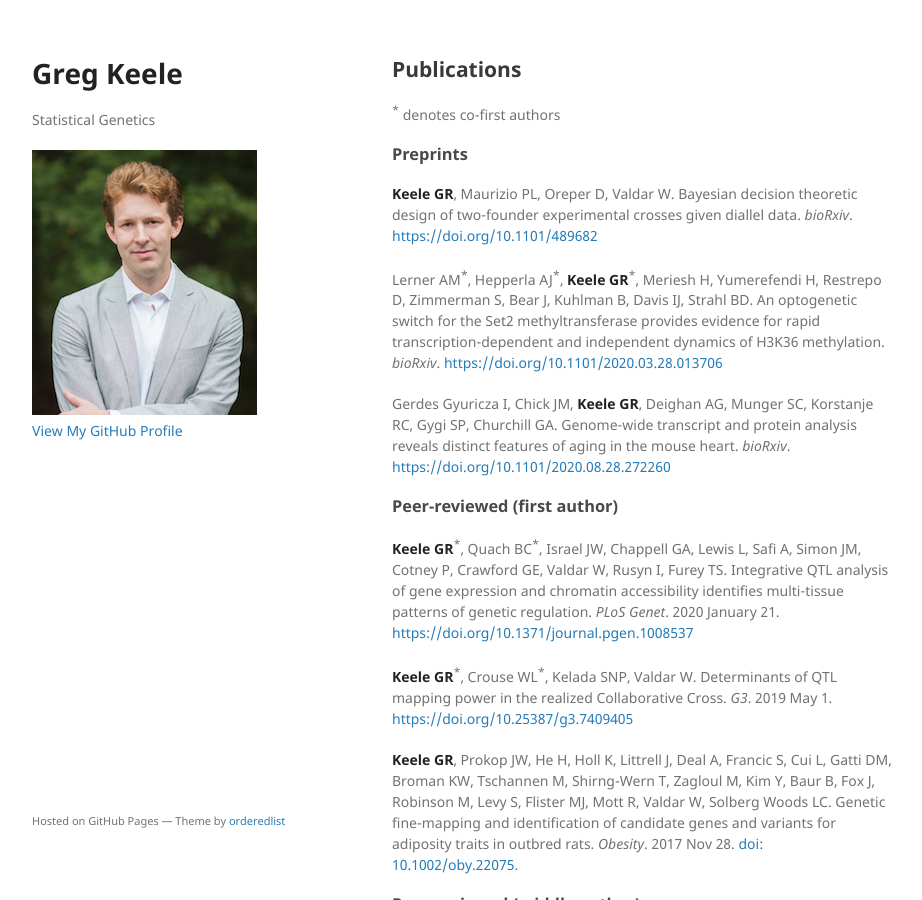
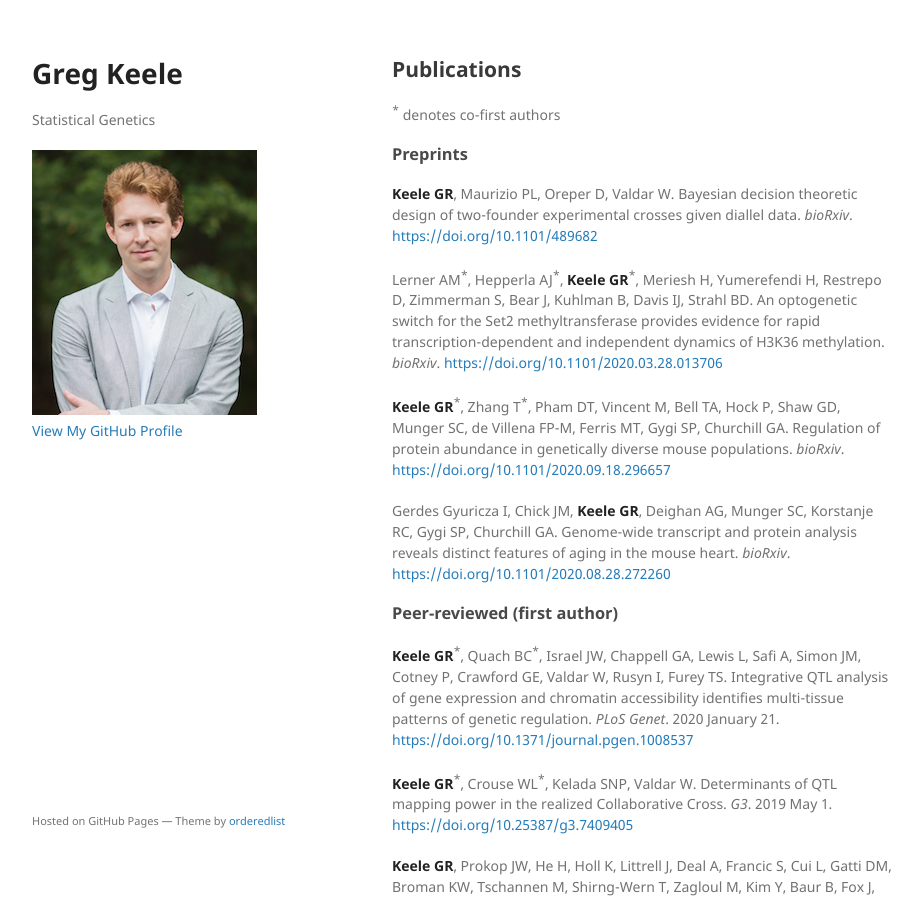
Before and after one commit to gkeele/gkeele.github.io, a Jekyll site: the page built from publications.md, in a window 1280 px wide and 900 px high. Shown: the whole window, without its empty margins (178-1100 px from the left). Built offline with Jekyll 4.4.1, drawn with Linux system fonts in a browser that asks for light colours; our own code applies the rules of GitHub Pages for plain Markdown files.

Commit message:
Added cc proteomics biorxiv

```diff
--- a/publications.md
+++ b/publications.md
@@ -10,6 +10,8 @@ layout: default
 **Keele GR**, Maurizio PL, Oreper D, Valdar W. Bayesian decision theoretic design of two-founder experimental crosses given diallel data. *bioRxiv*. [https://doi.org/10.1101/489682](https://www.biorxiv.org/content/10.1101/489682v1)
 
 Lerner AM<sup>\*</sup>, Hepperla AJ<sup>\*</sup>, **Keele GR**<sup>\*</sup>, Meriesh H, Yumerefendi H, Restrepo D, Zimmerman S, Bear J, Kuhlman B, Davis IJ, Strahl BD. An optogenetic switch for the Set2 methyltransferase provides evidence for rapid transcription-dependent and independent dynamics of H3K36 methylation. *bioRxiv*. [https://doi.org/10.1101/2020.03.28.013706](https://www.biorxiv.org/content/10.1101/2020.03.28.013706v1)
+
+**Keele GR**<sup>\*</sup>, Zhang T<sup>\*</sup>, Pham DT, Vincent M, Bell TA, Hock P, Shaw GD, Munger SC, de Villena FP-M, Ferris MT, Gygi SP, Churchill GA. Regulation of protein abundance in genetically diverse mouse populations. *bioRxiv*. [https://doi.org/10.1101/2020.09.18.296657](https://www.biorxiv.org/content/10.1101/2020.09.18.296657v1)
 
 Gerdes Gyuricza I, Chick JM, **Keele GR**, Deighan AG, Munger SC, Korstanje RC, Gygi SP, Churchill GA. Genome-wide transcript and protein analysis reveals distinct features of aging in the mouse heart. *bioRxiv*. [https://doi.org/10.1101/2020.08.28.272260](https://www.biorxiv.org/content/10.1101/2020.08.28.272260v1)
 
```
